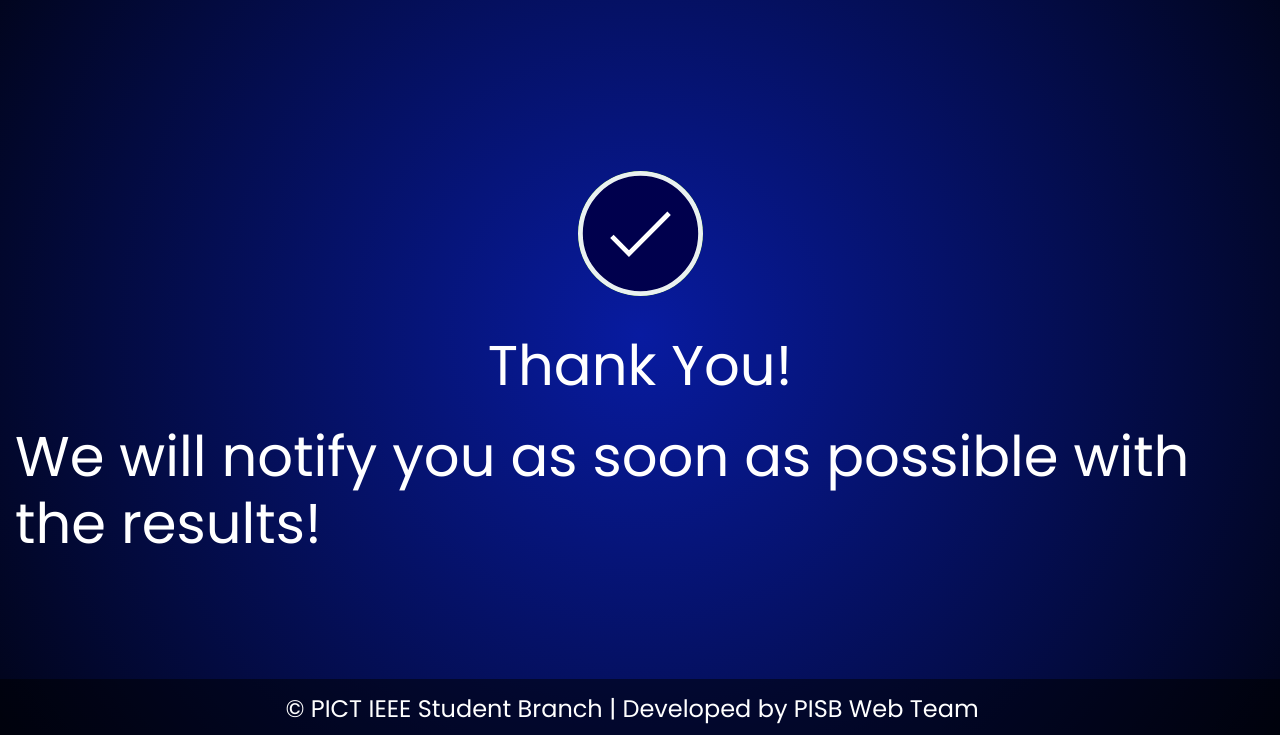
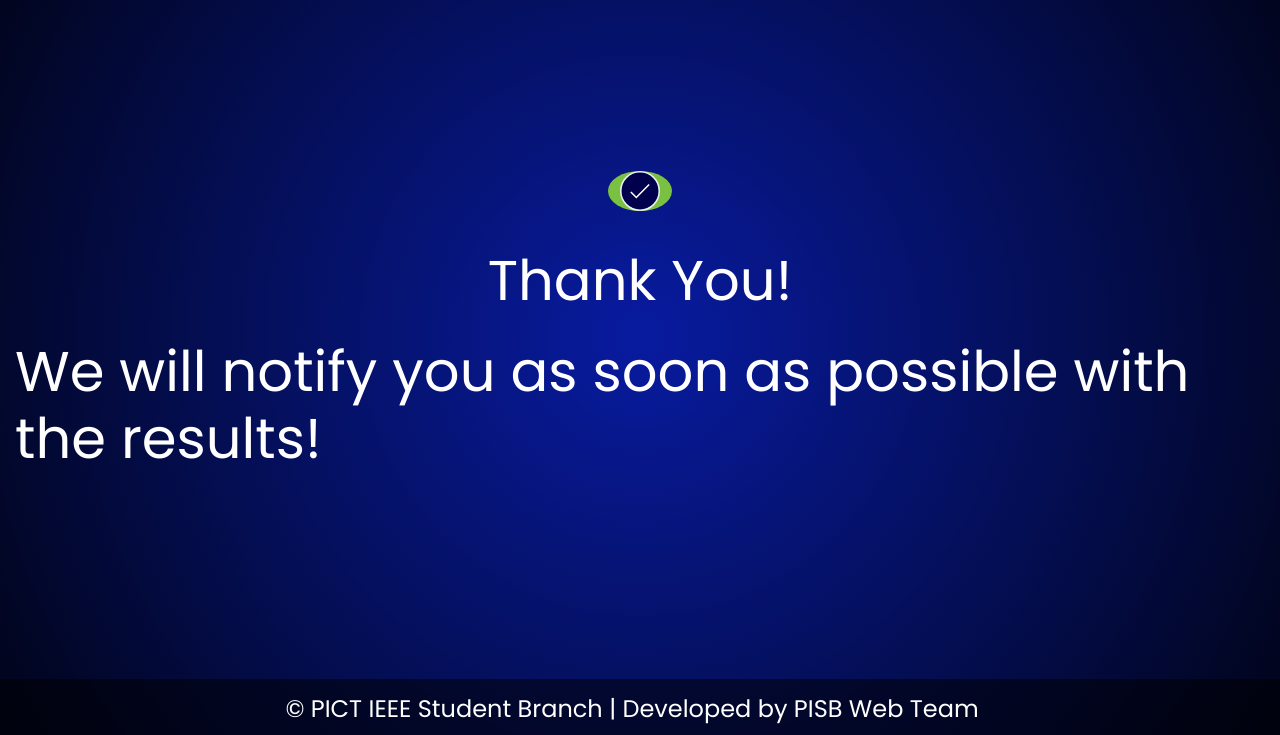
Before and after one commit to Sarthak0402/Credenz_quiz_new, a plain HTML site: page thanku_new.html in a window 1280 px wide. Shown: the part 65-800 px from the top of the page. Drawn offline with nearby package versions, Linux system fonts and the light colour scheme.

Commit message:
Update thanku_new.css

```diff
--- a/thanku_new.css
+++ b/thanku_new.css
@@ -168,6 +168,10 @@ footer{
     #credenzlogo{
         width: 9.9vw;
     }
+    .checkmark{
+        height: 5vh;
+        width: 5vw;
+    }
 }
 @media screen and (min-width: 1300px) and (max-width: 1399px){
     #credenzlogo{
```
